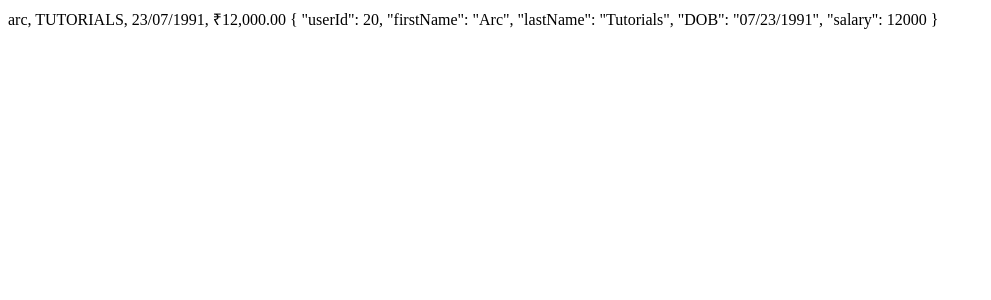
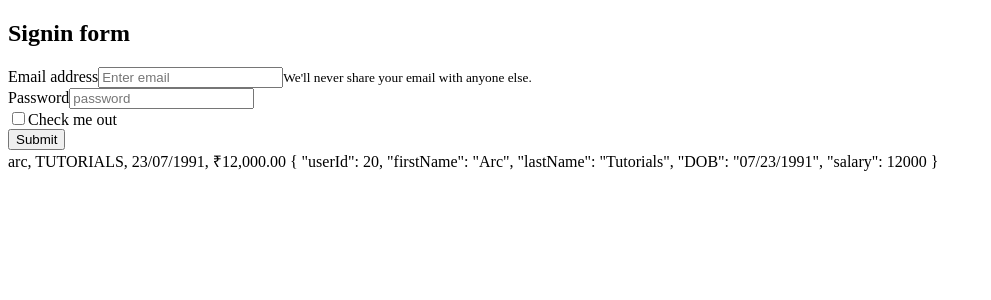
Before and after one commit to rahulrsavant/CodeEvalution_Angular_Basic, an Angular app: page / in a window 1280 px wide. Shown: the top 300 px of the page, without its empty margins (0-991 px from the left). Built offline with nearby package versions, Linux system fonts and the light colour scheme.

Commit message:
Template Driven Forms

```diff
--- a/src/app/app.component.html
+++ b/src/app/app.component.html
@@ -1,3 +1,7 @@
+
+<app-signin></app-signin>
+
+
 <div>
   {{user.firstName| lowercase }},
 
--- /dev/null
+++ b/src/app/signin/signin.component.html
@@ -0,0 +1,20 @@
+<h2> Signin form </h2>
+
+<div class="container">
+    <form #signInForm="ngForm" (ngSubmit)="loginUser(signInForm);">
+        <div class="form-group">
+          <label for="exampleInputEmail1">Email address</label>
+          <input type="email" class="form-control" id="exampleInputEmail1" aria-describedby="emailHelp" placeholder="Enter email" name="email" ngModel>
+          <small id="emailHelp" class="form-text text-muted">We'll never share your email with anyone else.</small>
+        </div>
+        <div class="form-group">
+          <label for="exampleInputPassword1">Password</label>
+          <input type="password" class="form-control" id="exampleInputPassword1" placeholder="password" name="password" ngModel>
+        </div>
+        <div class="form-check">
+          <input type="checkbox" class="form-check-input" id="exampleCheck1" name="termsFiled" ngModel>
+          <label class="form-check-label" for="exampleCheck1">Check me out</label>
+        </div>
+        <button type="submit" class="btn btn-primary">Submit</button>
+      </form>
+</div>
--- /dev/null
+++ b/src/app/signin/signin.component.ts
@@ -0,0 +1,21 @@
+import { Component, OnInit } from '@angular/core';
+import { NgForm } from '@angular/forms';
+
+@Component({
+  selector: 'app-signin',
+  templateUrl: './signin.component.html',
+  styleUrls: ['./signin.component.css']
+})
+export class SigninComponent implements OnInit {
+
+  constructor() { }
+
+  ngOnInit(): void {
+  }
+
+  loginUser(signInForm: NgForm)
+  {
+    console.log(signInForm);
+  }
+
+}
```
Also changed, not shown: src/app/app.module.ts (+6 -2 lines), src/app/signin/signin.component.css (added), 1 other file (tests, documents, lock files or other folders).
